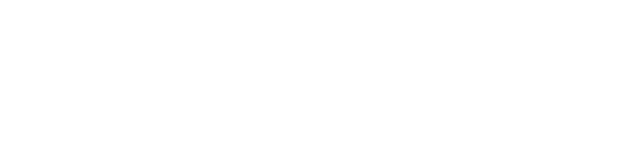
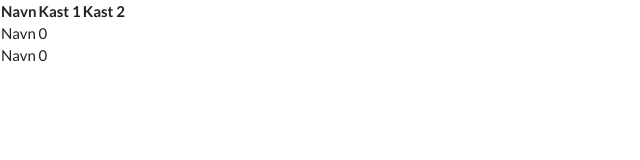
Before and after one commit to Lolrandomthings/DartCounter, a plain HTML site: page Index.html in a window 1280 px wide. Shown: the whole page, without its empty margins (0-640 px from the left). Drawn offline with Linux system fonts and the light colour scheme; files whose address does not match are found by name.

Commit message:
Tabell, html

```diff
--- a/Index.html
+++ b/Index.html
@@ -7,6 +7,24 @@
     <link rel="stylesheet" type="text/css" href="style/css/styles.min.css"> <!--FHI style pakke-->
 </head>
 <body>
-
+    <table class="dart-table">
+        <thead>
+            <tr>
+                <th>Navn</th>
+                <th>Kast 1</th>
+                <th>Kast 2</th>
+            </tr>
+        </thead>
+        <tbody>
+            <tr>
+                <td>Navn </td>
+                <td>0</td>
+            </tr>
+            <tr>
+                <td>Navn </td>
+                <td>0</td>
+            </tr>
+        </tbody>
+    </table>
 </body>
 </html>
```
